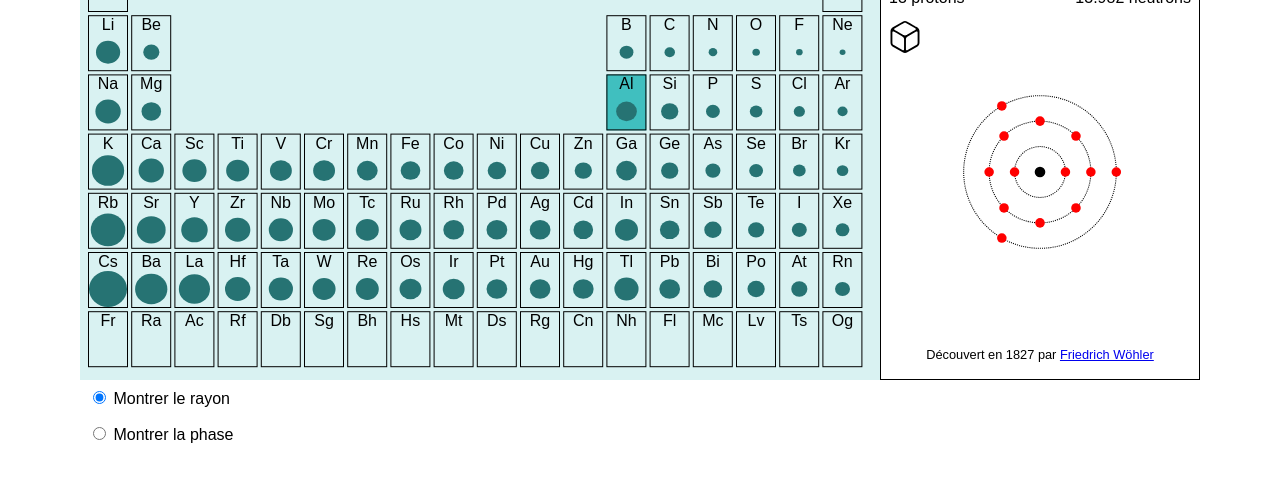
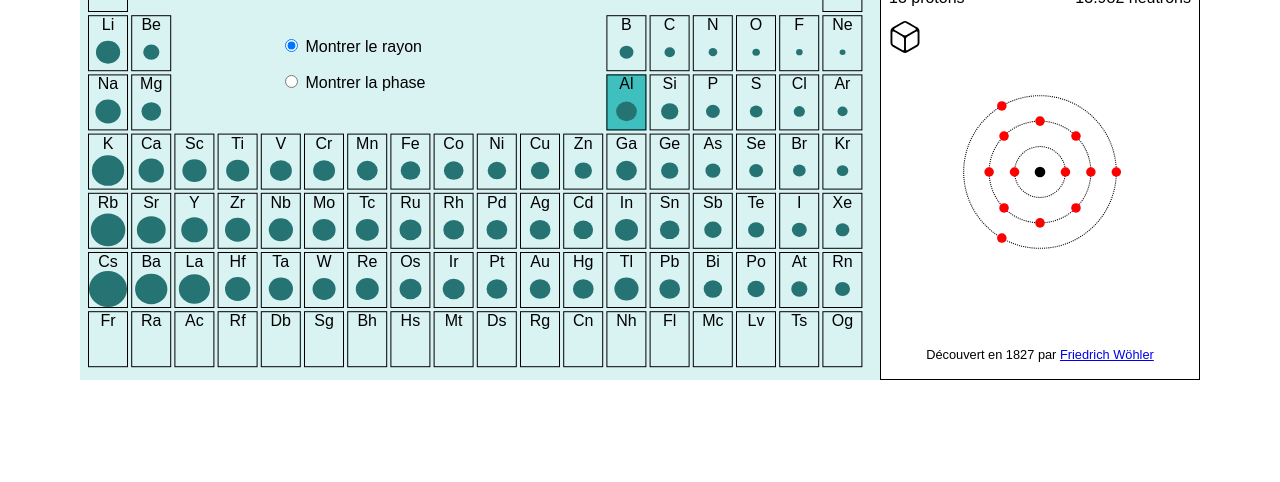
Before and after one commit to jlg-formation/dtv-juin-21, a website: page tableau-periodique-d3/index.html in a window 1280 px wide. Shown: the part 60-542 px from the top of the page. Drawn offline with nearby package versions, Linux system fonts and the light colour scheme.

Commit message:
dev: better position form

```diff
--- a/tableau-periodique-d3/style.css
+++ b/tableau-periodique-d3/style.css
@@ -109,6 +109,9 @@ img.phase {
 }
 
 div.command {
+  position: absolute;
+  top: 5em;
+  left: 12em;
   display: flex;
   flex-flow: column;
 }
@@ -116,3 +119,7 @@ div.command {
 label {
   padding: 0.5em;
 }
+
+div.parent-tableau {
+  position: relative;
+}
```
